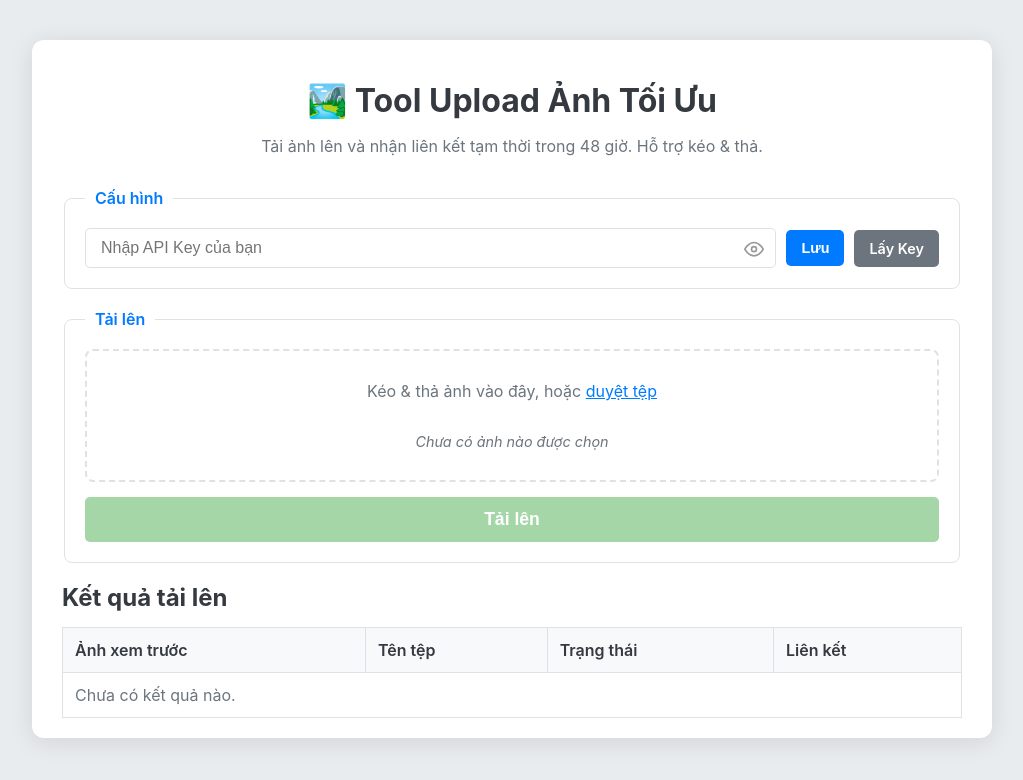
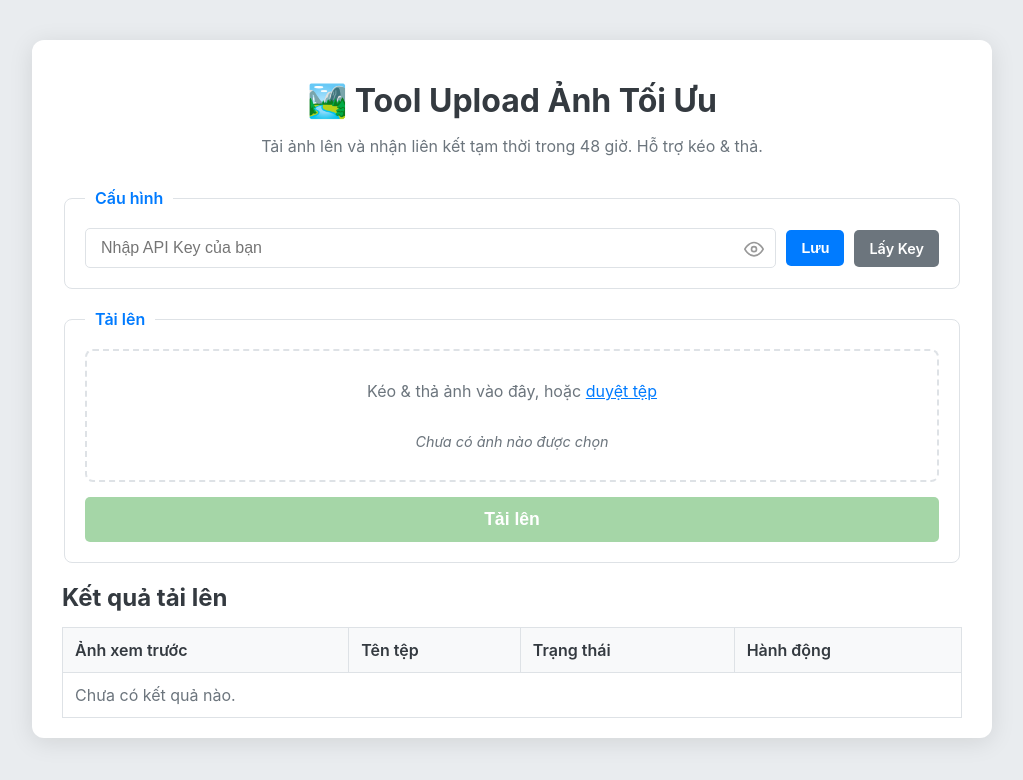
Before and after one commit to hanhdeptrai242/image-uploader-tool, a plain HTML site: page index.html in a window 1280 px wide. Shown: the whole page, without its empty margins (128-1151 px from the left). Drawn offline with Linux system fonts and the light colour scheme.

Commit message:
Update index.html

```diff
--- a/index.html
+++ b/index.html
@@ -50,7 +50,7 @@
                             <th>Ảnh xem trước</th>
                             <th>Tên tệp</th>
                             <th>Trạng thái</th>
-                            <th>Liên kết</th>
+                            <th>Hành động</th>
                         </tr>
                     </thead>
                     <tbody id="resultBody">
```
